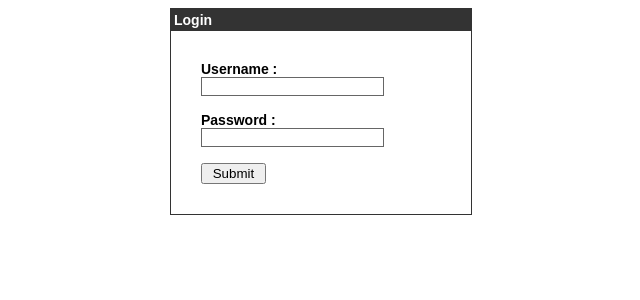
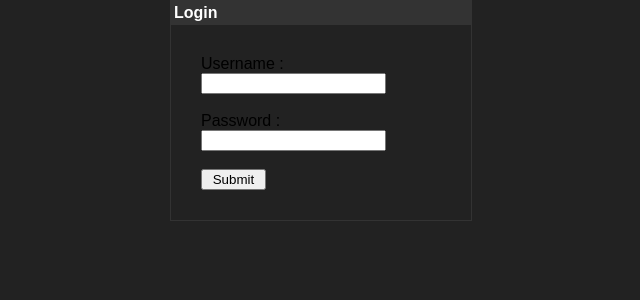
Before and after one commit to wilson3e/Group_B_7135, a PHP site: page /Login.php in a window 1280 px wide. Shown: the top 300 px of the page, without its empty margins (319-959 px from the left). Run offline with PHP 8.4, Linux system fonts and the light colour scheme.

Commit message:
Update Login.php

```diff
--- a/Login.php
+++ b/Login.php
@@ -38,25 +38,13 @@
 	}
 ?>
   <html xmlns="http://ww.w3.org/1999/xhtml" lang="en" xml:lang="en">
-   <head>
-      <title>Login Page</title>
-
-      <style type = "text/css">
-         body {
-            font-family:Arial, Helvetica, sans-serif;
-            font-size:14px;
-         }
-         label {
-            font-weight:bold;
-            width:100px;
-            font-size:14px;
-         }
-         .box {
-            border:#666666 solid 1px;
-         }
-      </style>
-
-   </head>
+ 	 <head>
+            <meta http-equiv="Content-Type" content="text/html; charset=utf-8" />
+            <meta name="viewport" content="width=device-width, initial-scale=1.0" />
+            <link href="https://fonts.googleapis.com/css?family=Work+Sans: 30%"  />
+            <link type="text/css" rel="stylesheet" href="style.css"/>
+      	    <title>Login Page</title>
+   	 </head>
 
    <body bgcolor = "#FFFFFF">
 
@@ -68,7 +56,7 @@
 
                <form action = "" method = "post">
                   <label>Username  :</label><input type = "text" name = "username" class = "box"/><br /><br />
-                  <label>Password  :</label><input type = "password" name = "password" class = "box" /><br/><br />
+                  <label>Password  :</label><input type = "password" name = "password" class = "box"/><br/><br />
                   <input type = "submit" value = " Submit "/><br />
                </form>
 
```
